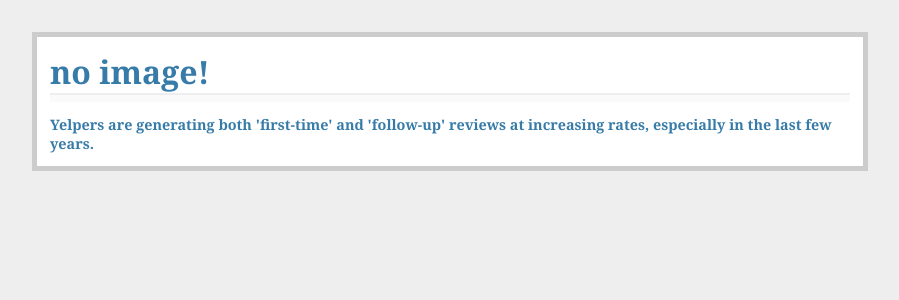
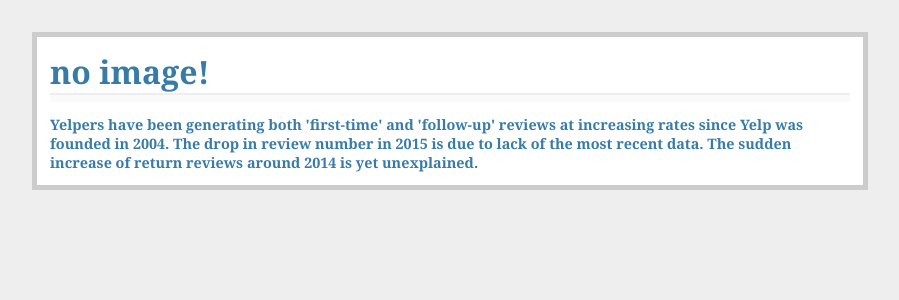
Before and after one commit to AthenaStacy/YelpExplore, a Python web app: template templates/graph1.html in a window 1280 px wide. Shown: the top 300 px of the page, without its empty margins (190-1089 px from the left). Run offline with Jinja, Linux system fonts and the light colour scheme; the template is opened without the code that fills it, so the values that code supplies are empty.

Commit message:
updating plots and graph*html files

```diff
--- a/templates/graph1.html
+++ b/templates/graph1.html
@@ -10,6 +10,6 @@
 {% endif %}
   <div class=metanav>
   </div>
-    <h2> Yelpers are generating both 'first-time' and 'follow-up' reviews at increasing rates, especially in the last few years.
+    <h2> Yelpers have been generating both 'first-time' and 'follow-up' reviews at increasing rates since Yelp was founded in 2004.  The drop in review number in 2015 is due to lack of the most recent data.  The sudden increase of return reviews around 2014 is yet unexplained.
     </h2>
 </div>
--- a/templates/graph2.html
+++ b/templates/graph2.html
@@ -10,6 +10,6 @@
 {% endif %}
   <div class=metanav>
   </div>
-    <h2> Return reviews are more often one-star and five-star ratings, except for those written by the most-frequent users.
+    <h2> Return reviewers more often give one-star and five-star ratings, except for reviewers who are frequent users.  Frequent users are defined as those who have given a total of 25 reviews or more.
     </h2>
 </div>
```
Also changed, not shown: static/barchart.png, static/n_vs_date.png, 1 other file.
